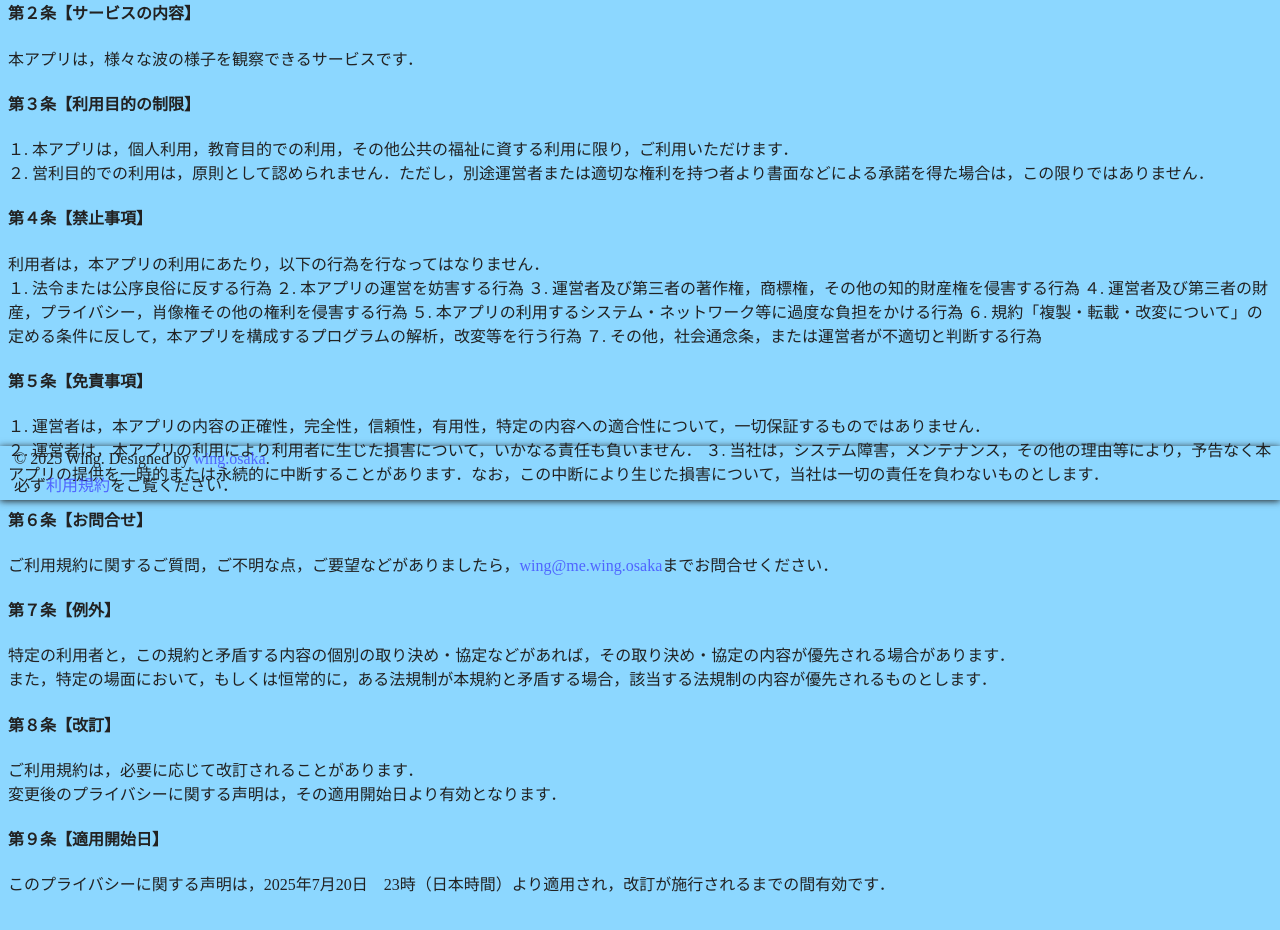
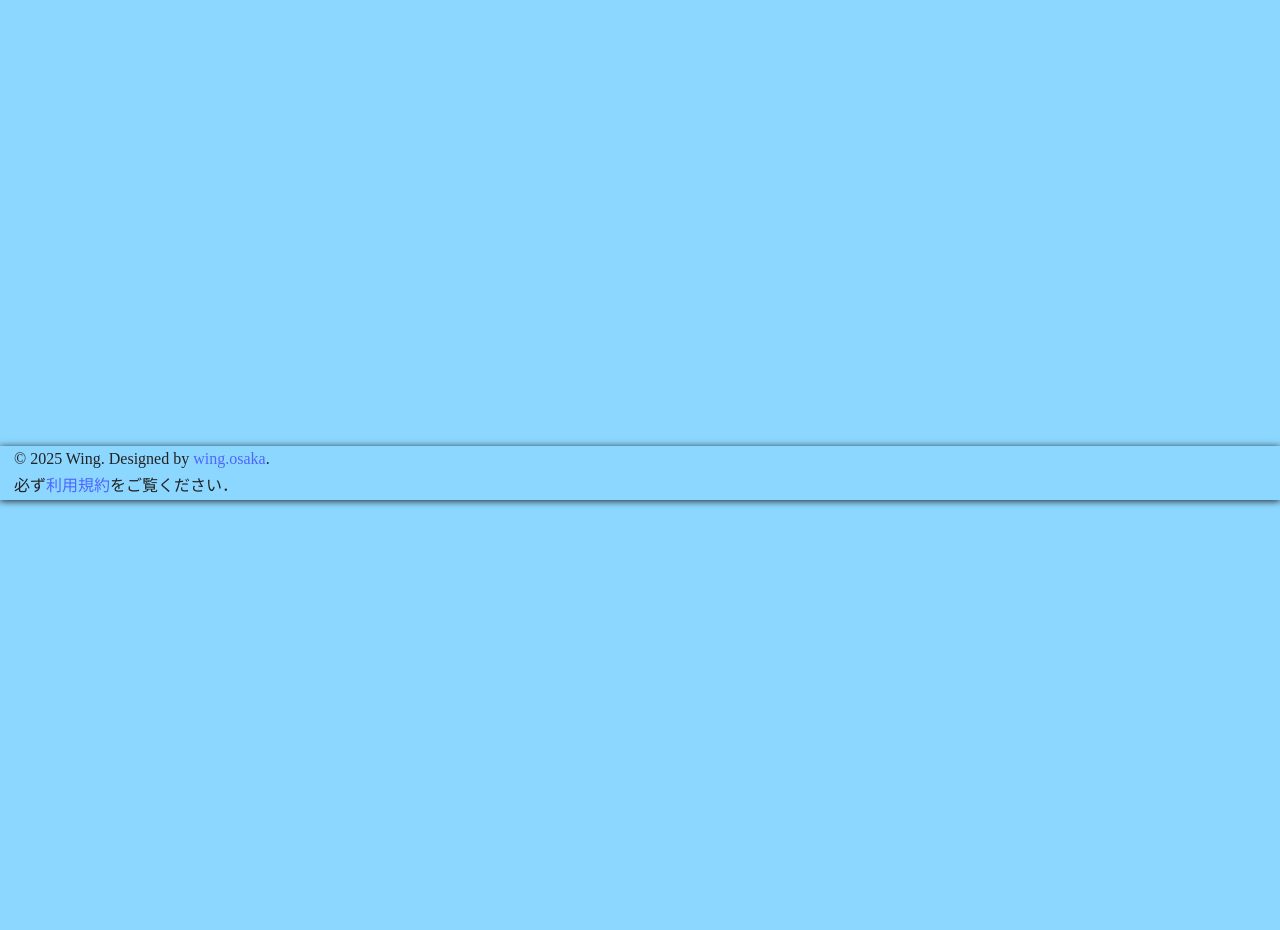
Before and after one commit to te-wing/wave.graphics, a Next.js app: page /policy/c/copy in a window 1280 px wide. Shown: the part 300-1230 px from the top of the page. After the commit the page ends 800 px from the top, so only its background shows below. Built offline with nearby package versions, Linux system fonts and the light colour scheme; a web font is replaced by a local one.

Commit message:
copy最初

```diff
--- a/src/app/policy/c/copy/page.tsx
+++ b/src/app/policy/c/copy/page.tsx
@@ -8,55 +8,8 @@ export const metadata: Metadata = {
 export default function privacyPolicyPage() {
   return (
     <>
-      <h3>ご利用規約</h3>
-      <h4>第１条【本規約の適用】</h4>
-      <p>
-        本規約は，「Wave App by Wing」（以下，「本アプリ」といいます）の利用に関する条件を定めるものです．本アプリを利用することで，本規約の全ての条項に同意なさったものとみなされます．
-      </p>
-      <h4>第２条【サービスの内容】</h4>
-      <p>
-        本アプリは，様々な波の様子を観察できるサービスです．
-      </p>
-      <h4>第３条【利用目的の制限】</h4>
-      <p>
-        １. 本アプリは，個人利用，教育目的での利用，その他公共の福祉に資する利用に限り，ご利用いただけます．<br />
-        ２. 営利目的での利用は，原則として認められません．ただし，別途運営者または適切な権利を持つ者より書面などによる承諾を得た場合は，この限りではありません．
-      </p>
-      <h4>第４条【禁止事項】</h4>
-      <p>
-        利用者は，本アプリの利用にあたり，以下の行為を行なってはなりません．<br />
-        １. 法令または公序良俗に反する行為
-        ２. 本アプリの運営を妨害する行為
-        ３. 運営者及び第三者の著作権，商標権，その他の知的財産権を侵害する行為
-        ４. 運営者及び第三者の財産，プライバシー，肖像権その他の権利を侵害する行為
-        ５. 本アプリの利用するシステム・ネットワーク等に過度な負担をかける行為
-        ６. 規約「複製・転載・改変について」の定める条件に反して，本アプリを構成するプログラムの解析，改変等を行う行為
-        ７. その他，社会通念条，または運営者が不適切と判断する行為
-      </p>
-      <h4>第５条【免責事項】</h4>
-      <p>
-        １. 運営者は，本アプリの内容の正確性，完全性，信頼性，有用性，特定の内容への適合性について，一切保証するものではありません．<br />
-        ２. 運営者は，本アプリの利用により利用者に生じた損害について，いかなる責任も負いません．
-        ３. 当社は，システム障害，メンテナンス，その他の理由等により，予告なく本アプリの提供を一時的または永続的に中断することがあります．なお，この中断により生じた損害について，当社は一切の責任を負わないものとします．
-      </p>
-      <h4>第６条【お問合せ】</h4>
-      <p>
-        ご利用規約に関するご質問，ご不明な点，ご要望などがありましたら，<a href='mailto:wing@me.wing.osaka'>wing@me.wing.osaka</a>までお問合せください．
-      </p>
-      <h4>第７条【例外】</h4>
-      <p>
-        特定の利用者と，この規約と矛盾する内容の個別の取り決め・協定などがあれば，その取り決め・協定の内容が優先される場合があります．<br />
-        また，特定の場面において，もしくは恒常的に，ある法規制が本規約と矛盾する場合，該当する法規制の内容が優先されるものとします．
-      </p>
-      <h4>第８条【改訂】</h4>
-      <p>
-        ご利用規約は，必要に応じて改訂されることがあります．<br />
-        変更後のプライバシーに関する声明は，その適用開始日より有効となります．
-      </p>
-      <h4>第９条【適用開始日】</h4>
-      <p>
-        このプライバシーに関する声明は，2025年7月20日　23時（日本時間）より適用され，改訂が施行されるまでの間有効です．
-      </p>
+      <h3>複製・転載・改変について</h3>
+
     </>
   )
 }
```
